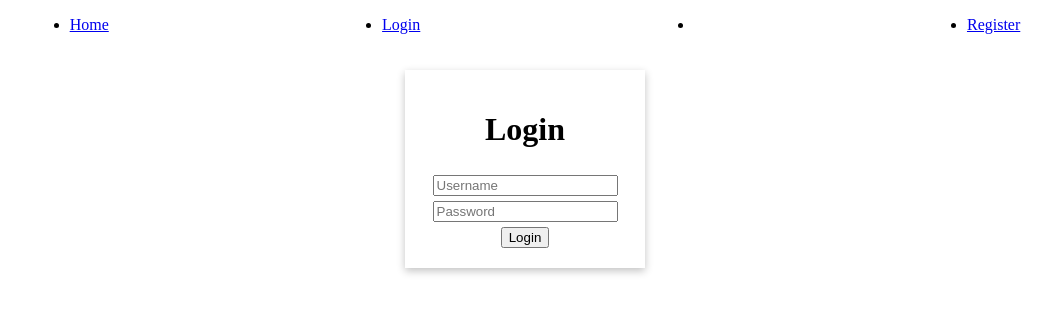
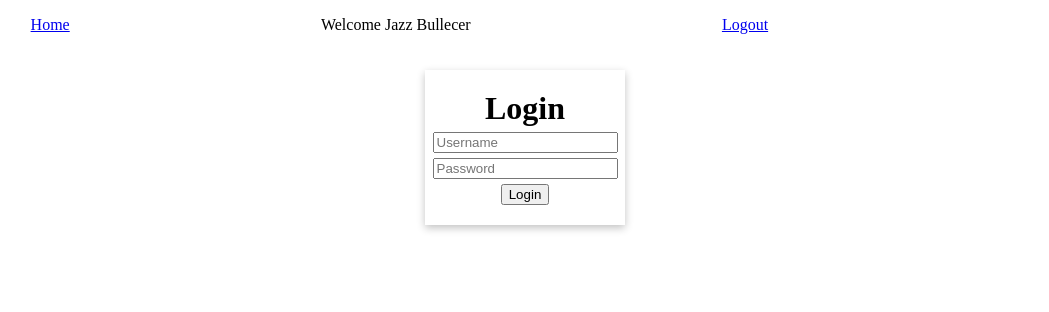
Before and after one commit to jazxbx/gallery, a React (Vite) app: page /login in a window 1280 px wide. Shown: the top 312 px of the page, without its empty margins (115-1164 px from the left). Built offline with nearby package versions, Linux system fonts and the light colour scheme; no server answers.

Commit message:
updated login fn to route to home

```diff
--- a/src/App.jsx
+++ b/src/App.jsx
@@ -5,6 +5,7 @@ import { API } from "./API";
 
 function App() {
   const [paintings, setPaintings] = useState([]);
+  const [user, setUser] = useState({ id: 1, username: "Jazz Bullecer" });
 
   async function fetchPaintings() {
     try {
@@ -22,8 +23,8 @@ function App() {
 
   return (
     <>
-      <Navbar />
-      <Outlet context={{ paintings }} />
+      <Navbar user={user} setUser={setUser} />
+      <Outlet context={{ paintings, user, setUser }} />
     </>
   );
 }
--- a/src/components/Login.jsx
+++ b/src/components/Login.jsx
@@ -1,10 +1,34 @@
+import { useState } from "react";
+import { useOutletContext, useNavigate } from "react-router-dom";
+
 function Login() {
+  const [username, setUsername] = useState("");
+  const [password, setPassword] = useState("");
+  const { setUser } = useOutletContext();
+  const navigate = useNavigate();
+
+  function handleLogin(e) {
+    e.preventDefault();
+    setUser({ id: 1, username: username ? username : "Jazz" });
+    navigate("/");
+  }
+
   return (
     <div className="form-container">
-      <form className="form" action="">
+      <form className="form" onSubmit={handleLogin}>
         <h1>Login</h1>
-        <input type="text" placeholder="Username" />
-        <input type="text" placeholder="Password" />
+        <input
+          type="text"
+          placeholder="Username"
+          value={username}
+          onChange={(e) => setUsername(e.target.value)}
+        />
+        <input
+          type="password"
+          placeholder="Password"
+          value={password}
+          onChange={(e) => setPassword(e.target.value)}
+        />
         <button>Login</button>
       </form>
     </div>
--- a/src/index.css
+++ b/src/index.css
@@ -1,18 +1,47 @@
+*,
+*::before,
+*::after {
+  box-sizing: border-box;
+}
+
+body,
+h1,
+h2,
+h3,
+h4,
+p,
+figure,
+blockquote,
+dl,
+dd {
+  margin: 0;
+  padding: 0;
+}
+
+ul {
+  list-style: none;
+}
+
 .nav-wrapper {
   display: flex;
+  flex-direction: row;
   justify-content: space-around;
   align-items: center;
+  padding: 0 20px;
 }
 
 .gallery-container {
   display: flex;
   align-items: center;
   flex-wrap: wrap;
+  justify-content: center;
+  margin-top: 15px;
 }
 
 .painting-container {
   width: 200px;
-  height: 300px;
+  height: auto;
+  margin: 5px;
 }
 
 img {
```
